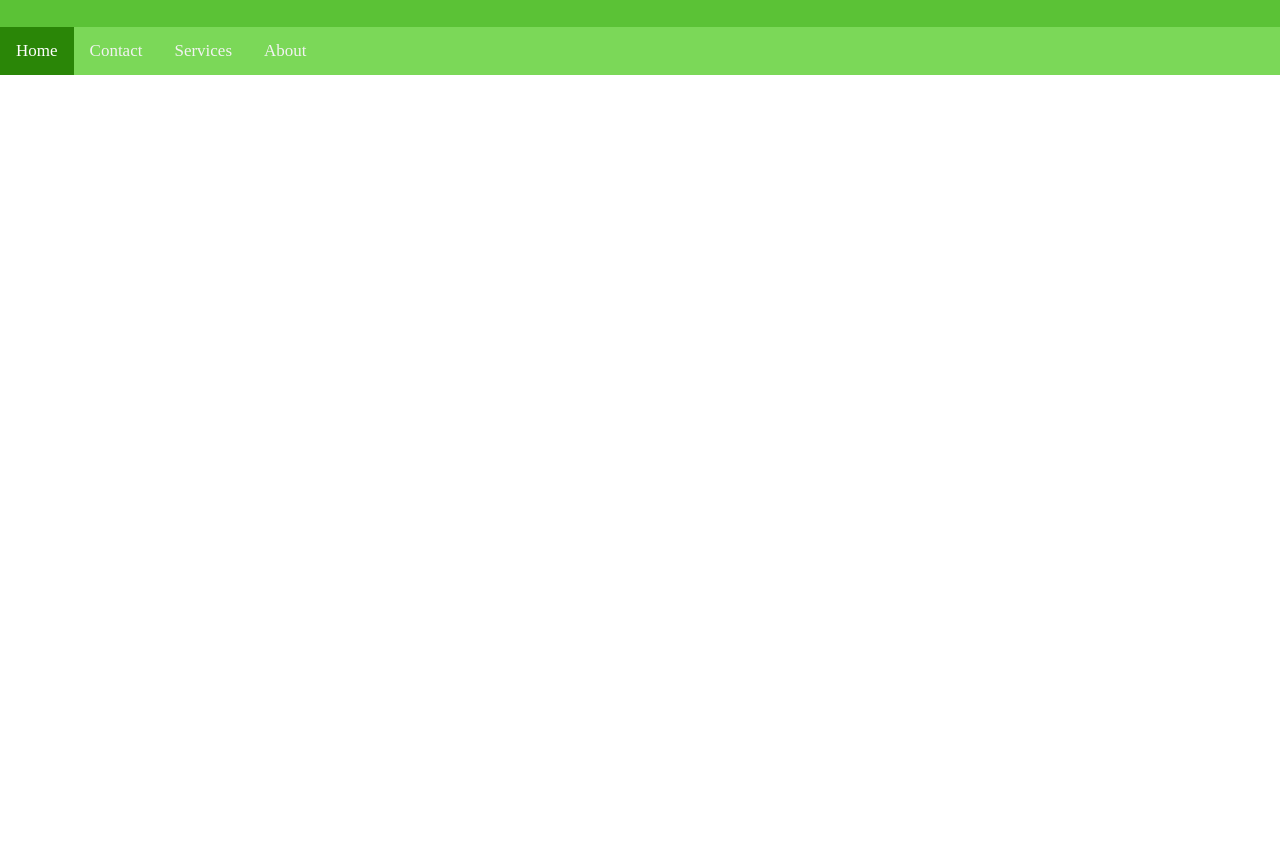
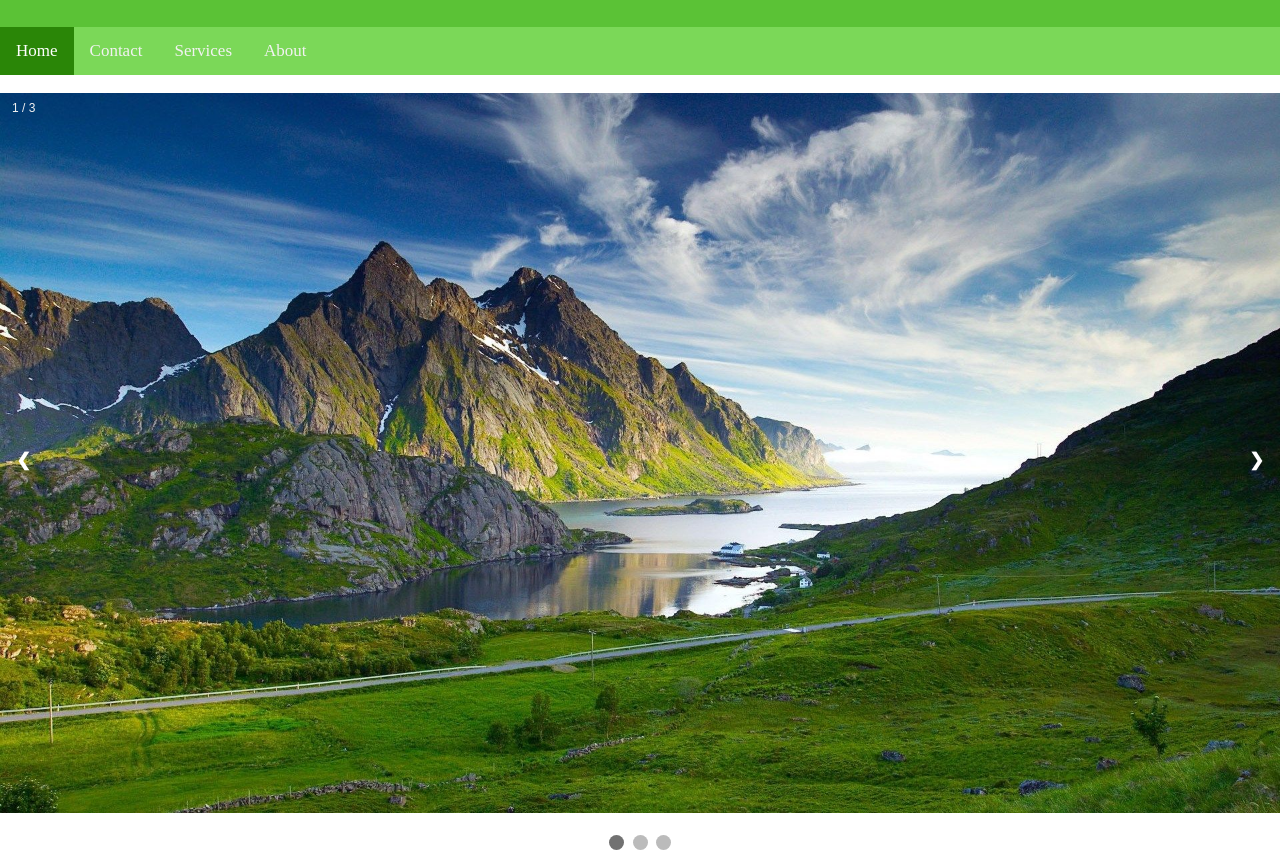
Before and after one commit to nreszetnik/nreszetnik.github.io, a plain HTML site: page template.html in a window 1280 px wide. Shown: the part 91-945 px from the top of the page. Before the commit the page ends 800 px from the top, so only its background shows below. Drawn offline with Linux system fonts and the light colour scheme; a web font is replaced by a local one.

Commit message:
project update

```diff
--- a/template.html
+++ b/template.html
@@ -12,6 +12,8 @@
 		  margin: 0;
 		  font-family: Arial, Helvetica, sans-serif;
 		}
+
+		/* NAVIGATION CODE */
 
 		.topnav {
 		  overflow: hidden;
@@ -37,7 +39,7 @@
 		  color: white;
 		}
 
-		/* Style the header */
+		/* HEADER CODE */
 		.header {
 		  padding: 10px 16px;
 		  background: #5BC236;
@@ -71,26 +73,156 @@
 		font-family: 'ZCOOL XiaoWei', serif;
 		}
 
+		* {box-sizing:border-box}
+
+		/* Slideshow container */
+		.slideshow-container {
+			position: relative;
+			margin: auto;
+		}
+
+		/* Hide the images by default */
+		.mySlides {
+		  display: none;
+		}
+
+		/* Next & previous buttons */
+		.prev, .next {
+		  cursor: pointer;
+		  position: absolute;
+		  top: 50%;
+		  width: auto;
+		  margin-top: -22px;
+		  padding: 16px;
+		  color: white;
+		  font-weight: bold;
+		  font-size: 18px;
+		  transition: 0.6s ease;
+		  border-radius: 0 3px 3px 0;
+		  user-select: none;
+		}
+
+		/* Position the "next button" to the right */
+		.next {
+		  right: 0;
+		  border-radius: 3px 0 0 3px;
+		}
+
+		/* On hover, add a black background color with a little bit see-through */
+		.prev:hover, .next:hover {
+		  background-color: rgba(0,0,0,0.8);
+		}
+
+		/* Caption text */
+		.text {
+		  color: #f2f2f2;
+		  font-size: 15px;
+		  padding: 8px 12px;
+		  position: absolute;
+		  bottom: 8px;
+		  width: 100%;
+		  text-align: center;
+		}
+
+		/* Number text (1/3 etc) */
+		.numbertext {
+		  color: #f2f2f2;
+		  font-size: 12px;
+		  padding: 8px 12px;
+		  position: absolute;
+		  top: 0;
+		}
+
+		/* The dots/bullets/indicators */
+		.dot {
+		  cursor: pointer;
+		  height: 15px;
+		  width: 15px;
+		  margin: 0 2px;
+		  background-color: #bbb;
+		  border-radius: 50%;
+		  display: inline-block;
+		  transition: background-color 0.6s ease;
+		}
+
+		.active, .dot:hover {
+		  background-color: #717171;
+		}
+
+		/* Fading animation */
+		.fade {
+		  -webkit-animation-name: fade;
+		  -webkit-animation-duration: 1.5s;
+		  animation-name: fade;
+		  animation-duration: 1.5s;
+		}
+
+		@-webkit-keyframes fade {
+		  from {opacity: .4}
+		  to {opacity: 1}
+		}
+
+		@keyframes fade {
+		  from {opacity: .4}
+		  to {opacity: 1}
+		}
+
 	</style>
 
 </head>
+
 <body>
 
+		<!-- MAIN HEADER -->
 	<div class="header" id="myHeader">
 	  <h2 id = "headerfont">Life on Land</h2>
 	</div>
 
-
-
+		<!-- SUB-HEADER -->
 	<div class="topnav">
 	  <a class="active" href="#home">Home</a>
 	  <a href="#contact">Contact</a>
 	  <a href="#services">Services</a>
 	  <a href="#about">About</a>
 	</div>
+	<br>
+		<!-- SLIDESHOW -->
+	<div class="slideshow-container">
+
+	  <!-- Full-width images with number and caption text -->
+	  <div class="mySlides fade">
+	    <div class="numbertext">1 / 3</div>
+	    <img src="mountain.jpg" style="width:100%">
+	    <div class="text"></div>
+	  </div>
+
+	  <div class="mySlides fade">
+	    <div class="numbertext">2 / 3</div>
+	    <img src="forest.jpg" style="width:100%">
+	    <div class="text"></div>
+	  </div>
+
+	  <div class="mySlides fade">
+	    <div class="numbertext">3 / 3</div>
+	    <img src="farm.jpg" style="width:100%">
+	    <div class="text"></div>
+	  </div>
+
+	  <!-- Next and previous buttons -->
+	  <a class="prev" onclick="plusSlides(-1)">&#10094;</a>
+	  <a class="next" onclick="plusSlides(1)">&#10095;</a>
+	</div>
+	<br>
+
+	<!-- The dots/circles -->
+	<div style="text-align:center">
+	  <span class="dot" onclick="currentSlide(1)"></span>
+	  <span class="dot" onclick="currentSlide(2)"></span>
+	  <span class="dot" onclick="currentSlide(3)"></span>
+	</div>
+
 
 <script>
-//*********************header
 		// When the user scrolls the page, execute myFunction
 		window.onscroll = function() {myFunction()};
 
@@ -109,6 +241,36 @@
 		  }
 		}
 
+		var slideIndex = 1;
+		showSlides(slideIndex);
+
+		// Next/previous controls
+		function plusSlides(n) {
+		  showSlides(slideIndex += n);
+		}
+
+		// Thumbnail image controls
+		function currentSlide(n) {
+		  showSlides(slideIndex = n);
+		}
+
+		function showSlides(n) {
+		  var i;
+		  var slides = document.getElementsByClassName("mySlides");
+		  var dots = document.getElementsByClassName("dot");
+		  if (n > slides.length) {slideIndex = 1}
+		  if (n < 1) {slideIndex = slides.length}
+		  for (i = 0; i < slides.length; i++) {
+		      slides[i].style.display = "none";
+		  }
+		  for (i = 0; i < dots.length; i++) {
+		      dots[i].className = dots[i].className.replace(" active", "");
+		  }
+		  slides[slideIndex-1].style.display = "block";
+		  dots[slideIndex-1].className += " active";
+		}
+
 </script>
+
 </body>
 </html>
```
Also changed, not shown: E_SDG goal 02wide.png (added), farm.jpg (added), forest.jpg (added), mountain.jpg (added), 2 other files. Lines whose indentation alone changed are shown as unchanged.
